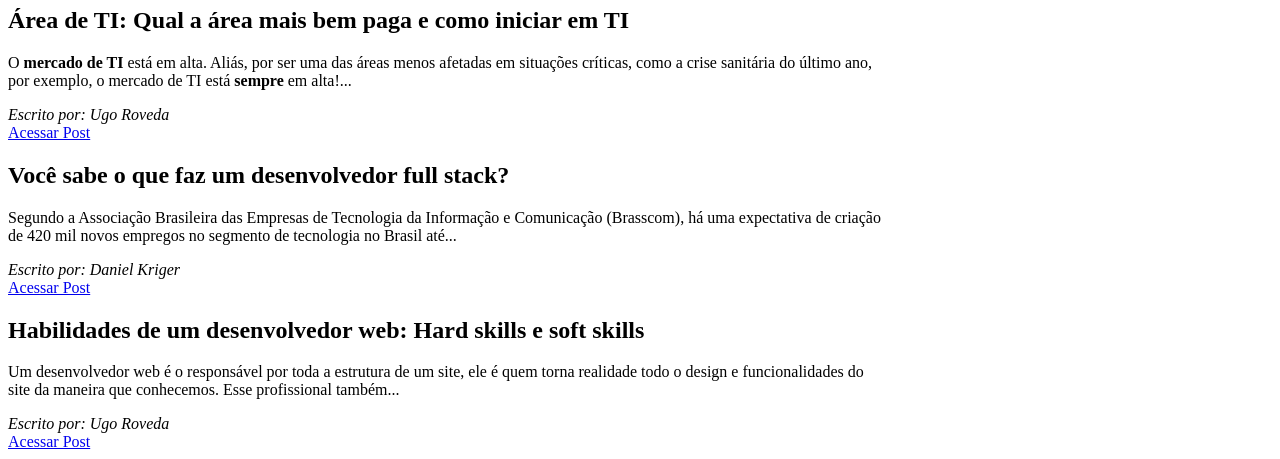
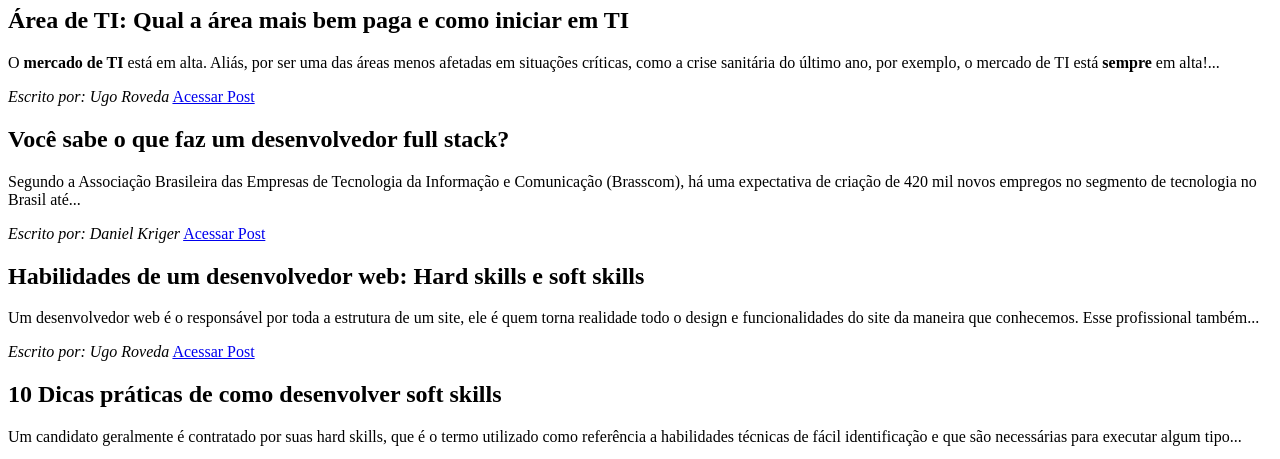
Before and after one commit to Lupin444/Entregas-Kenzie, a plain HTML site: page Entregas Kenzie/index.html in a window 1280 px wide. Shown: the part 73-532 px from the top of the page. Drawn offline with Linux system fonts and the light colour scheme.

Commit message:
correção

```diff
--- a/Entregas Kenzie/index.html
+++ b/Entregas Kenzie/index.html
@@ -10,47 +10,46 @@
     <link rel="icon" href="https://kenzie.com.br/blog/wp-content/themes/kenzie/src/favicon.jpeg">
 </head>
 <body>
+<header>
+        <h1>Blog da Kenzie</h1>
+</header>
         <main>
-        <h1>Blog da Kenzie</h1>
-    </main>
         <article>
                 <h2>Área de TI: Qual a área mais bem paga e como iniciar em TI</h2>
-        <p>O <strong>mercado de TI</strong> está em alta. Aliás, por ser uma das áreas menos afetadas em situações críticas, como a crise sanitária do último ano, <br> por exemplo, o mercado de TI está <strong>sempre</strong> em alta!... </p>
-        <cite>Escrito por: Ugo Roveda</cite> <br>
+                <p>O <strong>mercado de TI</strong> está em alta. Aliás, por ser uma das áreas menos afetadas em situações críticas, como a crise sanitária do último ano, por exemplo, o mercado de TI está <strong>sempre</strong> em alta!... </p>
+                <cite>Escrito por: Ugo Roveda</cite>
                 <a target="_blank" href="https://kenzie.com.br/blog/area-de-ti/">Acessar Post</a>
         </article>
         <article>
                 <h2>Você sabe o que faz um desenvolvedor full stack?</h2>
-        <p>Segundo a Associação Brasileira das Empresas de Tecnologia da Informação e Comunicação (Brasscom), há uma expectativa de criação <br> de 420 mil novos empregos no segmento de tecnologia no Brasil até...</p>
-        <cite>Escrito por: Daniel Kriger</cite> <br>
+                <p>Segundo a Associação Brasileira das Empresas de Tecnologia da Informação e Comunicação (Brasscom), há uma expectativa de criação de 420 mil novos empregos no segmento de tecnologia no Brasil até...</p>
+                <cite>Escrito por: Daniel Kriger</cite>
                 <a target="_blank" href="https://kenzie.com.br/blog/voce-sabe-o-que-faz-um-desenvolvedor-full-stack/">Acessar Post</a>
         </article>
         <article>
                 <h2>Habilidades de um desenvolvedor web: Hard skills e soft skills</h2>
-        <p>Um desenvolvedor web é o responsável por toda a estrutura de um site, ele é quem torna realidade todo o design e funcionalidades do <br> site da maneira que conhecemos. Esse profissional também...</p>
-        <cite>Escrito por: Ugo Roveda</cite> <br>
+                <p>Um desenvolvedor web é o responsável por toda a estrutura de um site, ele é quem torna realidade todo o design e funcionalidades do site da maneira que conhecemos. Esse profissional também...</p>
+                <cite>Escrito por: Ugo Roveda</cite>
                 <a target="_blank" href="https://kenzie.com.br/blog/habilidades-de-um-desenvolvedor/">Acessar Post</a>
         </article>
         <article>
                 <h2>10 Dicas práticas de como desenvolver soft skills</h2>
-        <p>Um candidato geralmente é contratado por suas hard skills, que é o termo utilizado como referência a habilidades técnicas de fácil <br> identificação e que são necessárias para executar algum tipo...</p>
-        <cite>Escrito por: Daniel Kriger</cite> <br>
+                <p>Um candidato geralmente é contratado por suas hard skills, que é o termo utilizado como referência a habilidades técnicas de fácil identificação e que são necessárias para executar algum tipo...</p>
+                <cite>Escrito por: Daniel Kriger</cite>
                 <a target="_blank" href="https://kenzie.com.br/blog/desenvolver-soft-skills/">Acessar Post</a>
         </article>
-<article>
+        <footer>
                 <h2>Deseja receber nossas notícias em primeira mão?</h2>
                 <p>Basta inserir o seu e-mail de preferência</p>
                 <form>
                         <fieldset>
-                        <td><label for="EmailId">Email</label></td>
-                        <td>
+                                <label for="EmailId">Email</label>
                                 <input type="text" name="Email" placeholder="Digite seu email aqui" id="EmailId" required="true">
-                        </td>
-                        <td><button>Receber newsletter</button></td>
+                                <button>Receber newsletter</button>
                         </fieldset>
                 </form>
-</article>
-
+        </footer>
+</main>
 
 
 </body>
```
Lines whose indentation alone changed are shown as unchanged.
